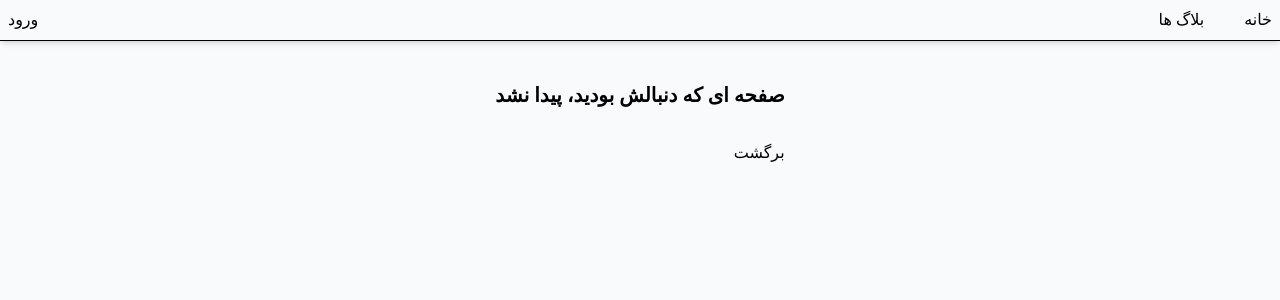
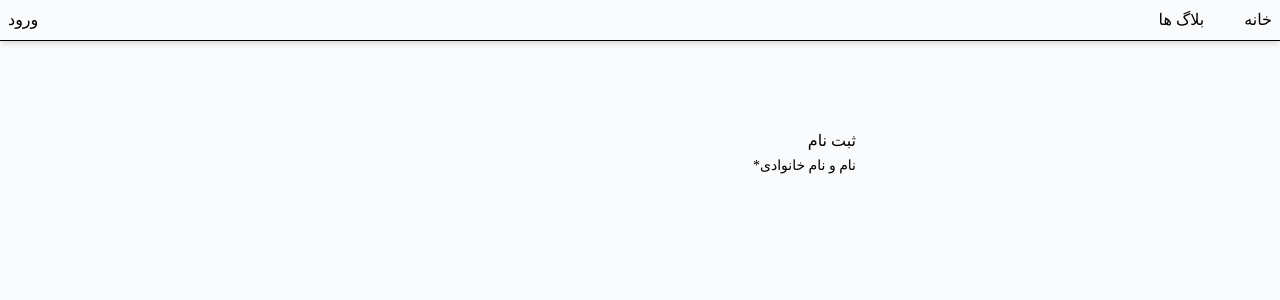
Before and after one commit to alimhp/next-blog, a Next.js app: page /signup in a window 1280 px wide. Before the commit this address had no page. Shown: the top 300 px of the page. Built offline with nearby package versions, Linux system fonts and the light colour scheme.

Commit message:
creat form for authentication

```diff
--- a/package.json
+++ b/package.json
@@ -12,7 +12,8 @@
     "@heroicons/react": "^2.2.0",
     "next": "15.3.2",
     "react": "^19.0.0",
-    "react-dom": "^19.0.0"
+    "react-dom": "^19.0.0",
+    "react-hook-form": "^7.56.4"
   },
   "devDependencies": {
     "@eslint/eslintrc": "^3",
--- /dev/null
+++ b/src/app/(auth)/layout.jsx
@@ -0,0 +1,9 @@
+function layout({ children }) {
+  return (
+    <div className="flex items-center justify-center !mt-20">
+      <div className="w-full max-w-md !p-2">{children}</div>
+    </div>
+  );
+}
+
+export default layout;
--- /dev/null
+++ b/src/app/(auth)/signup/page.jsx
@@ -0,0 +1,19 @@
+import { useForm } from "react-hook-form";
+import TextField from "../../../ui/TextField";
+
+export const metadata = {
+  title: "ثبت نام ",
+};
+function signup() {
+  const { register, handleSubmit } = useForm();
+  return (
+    <div>
+      <h1>ثبت نام </h1>
+      <form action="">
+        <TextField name="name" label="نام و نام خانوادی" isRequired />
+      </form>
+    </div>
+  );
+}
+
+export default signup;
--- a/src/app/blogs/(blogs)/layout.jsx
+++ b/src/app/blogs/(blogs)/layout.jsx
@@ -2,7 +2,7 @@ import CategoryList from "../_components/CategoryList";
 
 const Layout = ({ children }) => {
   return (
-    <div className=" !mr-8">
+    <div className=" !m-8">
       <h1 className="text-lg font-bold !mb-12">لیست بلاگ ها</h1>
       <div className="grid grid-cols-12 gap-8">
         <div className="col-span-12  lg:col-span-4 xl:col-span-3 space-y-4 ">
--- /dev/null
+++ b/src/app/blogs/[postSlug]/not-found.jsx
@@ -0,0 +1,25 @@
+"use client";
+
+import Link from "next/link";
+
+// import useMoveBack from "@/hook/useMoveBack";
+// import { ArrowRightIcon } from "@heroicons/react/24/outline";
+
+function NotFound() {
+  return (
+    <div className="h-screen">
+      <div className="container xl:max-w-screen-xl">
+        <div className="flex justify-center pt-10">
+          <div>
+            <h1 className="text-xl font-bold text-secondary-700 !mb-8 ">
+              صفحه ای که دنبالش بودید، پیدا نشد
+            </h1>
+
+            <Link href="/blogs">برگشتن به صفحه بلاگ ها</Link>
+          </div>
+        </div>
+      </div>
+    </div>
+  );
+}
+export default NotFound;
--- a/src/app/blogs/[postSlug]/page.jsx
+++ b/src/app/blogs/[postSlug]/page.jsx
@@ -1,25 +1,37 @@
 import Image from "next/image";
+import { notFound } from "next/navigation";
+import { getpostbySlug, getPosts } from "../../../services/postServices";
 
+export async function generateMetadata({ params }) {
+  const post = await getpostbySlug(params.postSlug);
+  return {
+    title: `پست ${post.title}`,
+  };
+}
+export async function generateStaticParams() {
+  const posts = await getPosts();
+  if (!posts || !Array.isArray(posts)) return [];
+  const postSlugs = posts.map((post) => ({
+    postSlug: post.slug,
+  }));
+  return postSlugs;
+}
 async function SinglePost({ params }) {
-  const res = await fetch(
-    `${process.env.NEXT_PUBLIC_BASE_URL}/post/slug/${params.postSlug}`
-  );
-  const {
-    data: { post },
-  } = await res.json();
+  const post = await getpostbySlug(params.postSlug);
 
+  if (!post) notFound();
   return (
-    <div className="!m-16 text-gray-600 max-w-screen-md !mx-auto">
+    <div className="!m-16 text-gray-600 !max-w-screen-md !mx-auto s:!m-20">
       <h1 className="text-gray-700 text-2xl font-bold !mb-8">{post.title}</h1>
       <p className="!mb-4">{post.briefText}</p>
       <p className="!mb-8">{post.text}</p>
       <div className="relative aspect-w-16 aspect-h-9 overflow-hidden rounded-lg !mb-10">
-        {/* <Image
+        <Image
           className="object-cover object-center hover:scale-110 transition-all ease-out duration-300"
-          fill
+          width={800}
+          height={450}
           src={post.coverImageUrl}
-        /> */}
-        <img src={post.coverImageUrl} alt="" />
+        />
       </div>
       {/* {post.related.length > 0 ? <RelatedPost posts={post.related} /> : null} */}
       {/* <BlogComments post={post} /> */}
--- a/src/app/blogs/_components/PostLists.jsx
+++ b/src/app/blogs/_components/PostLists.jsx
@@ -6,13 +6,14 @@ import Avatar from "../../../ui/Avatar";
 import Author from "./Author";
 import PostInteraction from "./PostInteraction";
 import { toPersianDigits } from "../../../utils/numberFormatter";
+import { getPosts } from "../../../services/postServices";
 
 async function PostLists() {
-  const res = await fetch(`${process.env.NEXT_PUBLIC_BASE_URL}/post/list`);
-  const {
-    data: { posts },
-  } = await res.json();
-
+  // const res = await fetch(`${process.env.NEXT_PUBLIC_BASE_URL}/post/list`);
+  // const {
+  //   data: { posts },
+  // } = await res.json();
+  const posts = await getPosts();
   return (
     <div className="grid grid-cols-12 gap-8">
       {posts.map((post) => (
--- /dev/null
+++ b/src/services/postServices.js
@@ -0,0 +1,16 @@
+export async function getpostbySlug(slug) {
+  const res = await fetch(
+    `${process.env.NEXT_PUBLIC_BASE_URL}/post/slug/${slug}`
+  );
+  const { data } = await res.json();
+  const { post } = data || {};
+  return post;
+}
+
+export async function getPosts() {
+  const res = await fetch(`${process.env.NEXT_PUBLIC_BASE_URL}/post/list`);
+  const {
+    data: { posts },
+  } = await res.json();
+  return posts;
+}
--- /dev/null
+++ b/src/ui/TextField.jsx
@@ -0,0 +1,31 @@
+function TextField({
+  type = "text",
+  label,
+  name,
+  value,
+  dir = "rtl",
+  onChange,
+  isRequired,
+  className,
+}) {
+  return (
+    <div className="textField">
+      <label htmlFor={name} className="text-secondary-600 text-sm">
+        {label}
+        {isRequired && <span className="text-error">*</span>}
+      </label>
+      <input
+        type={type}
+        name={name}
+        id={name}
+        dir={dir}
+        className={`textField__input ${
+          dir === "ltr" ? "text-left" : "text-right"
+        } ${className}`}
+        value={value}
+        onChange={onChange}
+      />
+    </div>
+  );
+}
+export default TextField;
```
Also changed, not shown: 1 other file (tests, documents, lock files or other folders).
